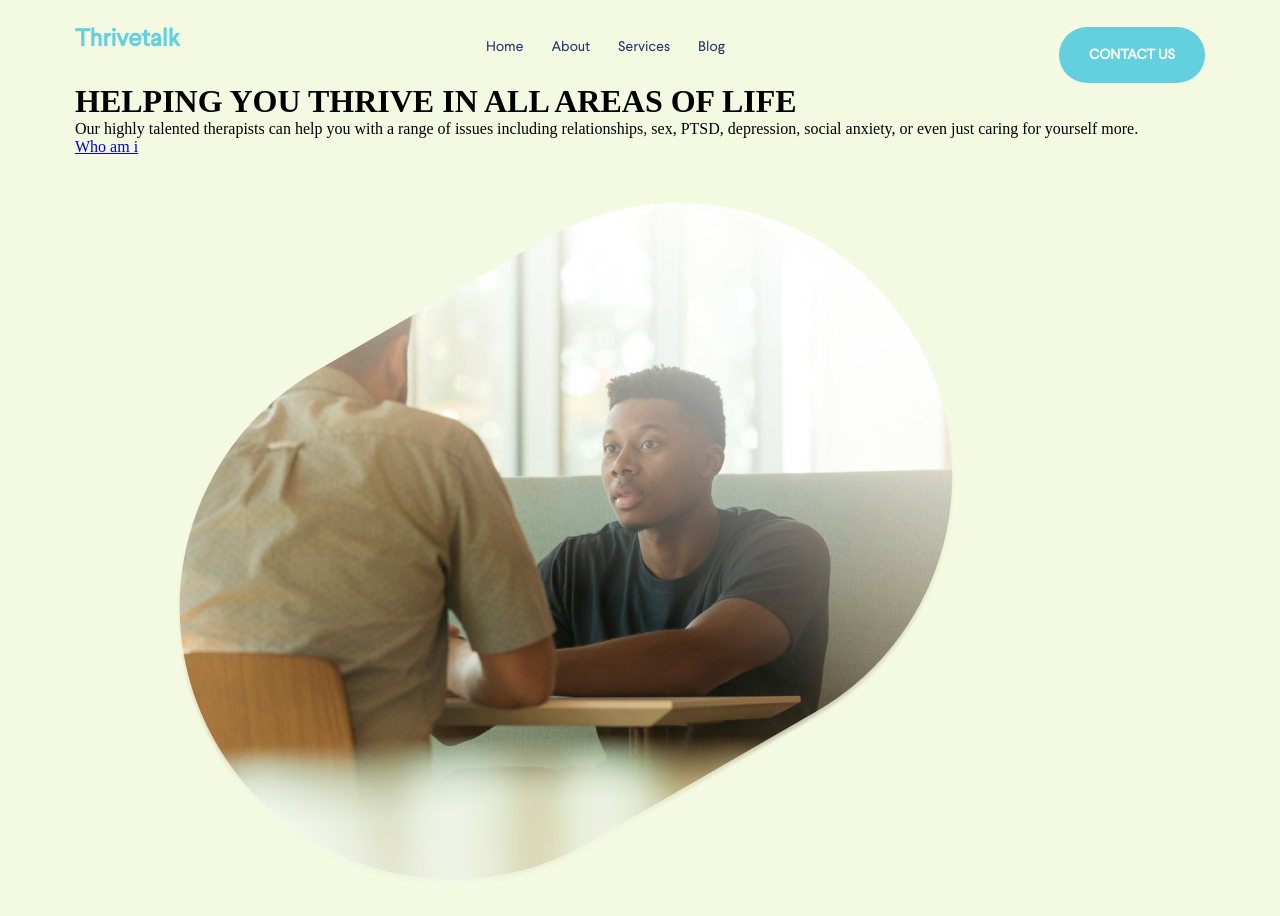
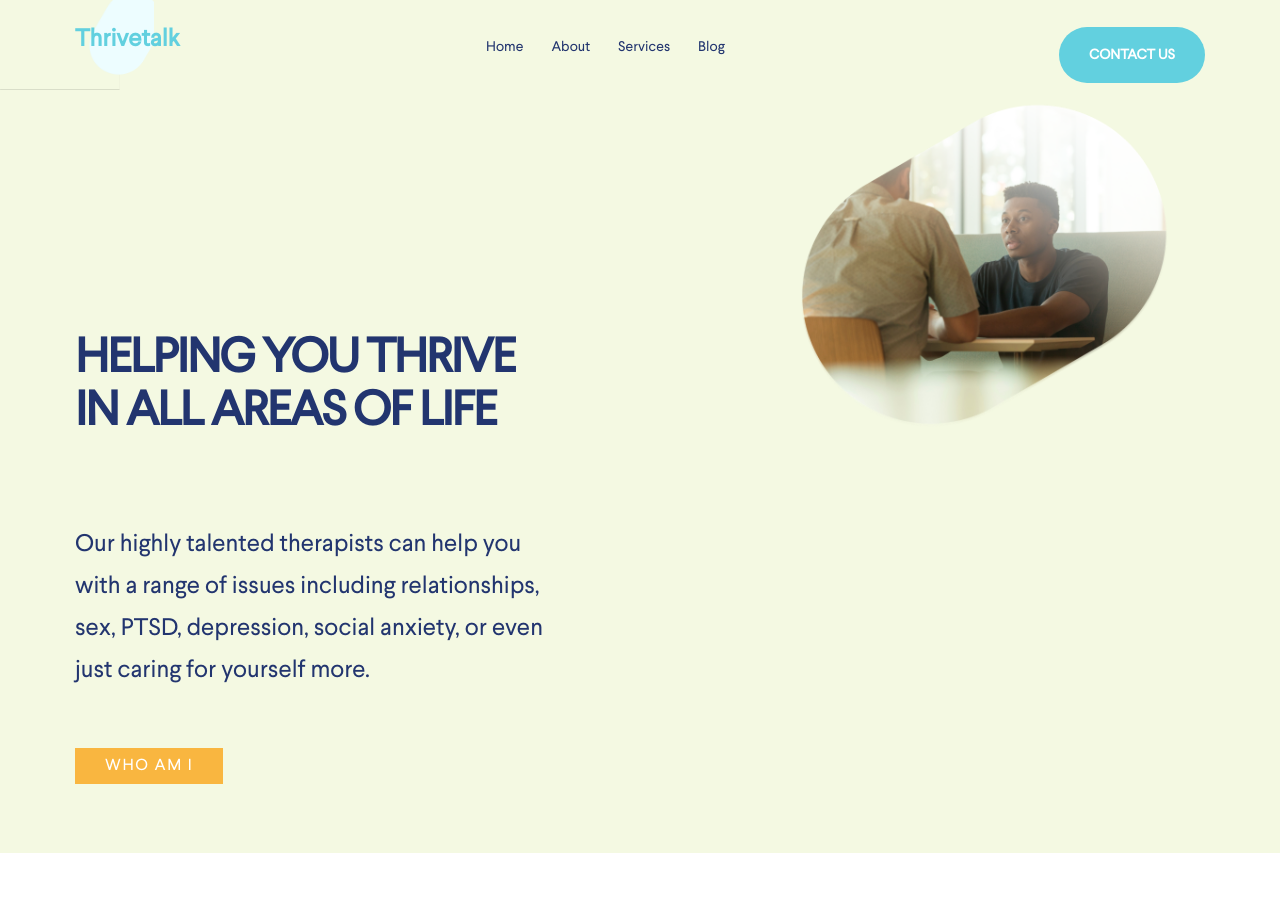
Before and after one commit to ArtBiriukov/Simple-landing, a plain HTML site: page index.html in a window 1280 px wide. After the commit the page ends 853 px from the top, so only its background shows below. Drawn offline with Linux system fonts and the light colour scheme.

Commit message:
addStyles

```diff
--- a/index.html
+++ b/index.html
@@ -22,16 +22,16 @@
         </ul>
         <a href="#" class="top__btn">Contact us</a>
       </menu>
-      <div class="wrappre">
+      <div class="wrapper">
         <div class="offer">
-          <h1 class="offer__title">HELPING YOU THRIVE IN ALL AREAS OF LIFE</h1>
-          <p class="offer__text">
+          <h1 class="title">HELPING YOU THRIVE IN ALL AREAS OF LIFE</h1>
+          <p class="text">
             Our highly talented therapists can help you with a range of issues including relationships, sex,
             PTSD, depression, social anxiety, or even just caring for yourself more.
           </p>
           <a href="#" class="btn">Who am i</a>
         </div>
-        <img src="img/logo__img.png" alt="Logo">
+        <img class="logo__img" src="img/logo__img.png" alt="Logo">
       </div>
     </div>
   </header>
--- a/style.scss
+++ b/style.scss
@@ -1,4 +1,4 @@
-@import 'rav';
+@import '__rav';
 
 * {
   margin: 0;
@@ -12,9 +12,10 @@ body{
   font-family: $mainFont;
 }
 header{
+  background-image: url(img/bg__offer__img.png);
   background-color: $title__color;
   background-repeat: no-repeat;
-  background-size: 100%;
+  background-size: 12%;
 }
 .container{
   width: 1130px;
@@ -71,7 +72,46 @@ header{
 }
 .wrapper {
   display: flex;
+  justify-content: space-between;
+  padding-bottom: 75px;
 }
 .offer{
   width: 480px;
+  & .title{
+    padding-top: 250px;
+    color: $text__color;
+    font-size: 48px;
+    line-height: 53px;
+    font-weight: 900;
+    letter-spacing: -0.035em;
+  }
+  & .text {
+    color: $text__color;
+    font-size: 24px;
+    font-weight: 400;
+    line-height: 42px;
+    padding: 85px 0 63px 0;
+  }
+  & .btn{
+    color: $white;
+    font-size: 16px;
+    line-height: 23px;
+    letter-spacing: 0.1em;
+    padding: 10px 30px;
+    background-color: #F9B640;
+    text-transform: uppercase;
+    text-decoration: none;
+    transition: all 0.5s ease;
+    &:hover{
+      background-color: #62D0DF;
+    }
+  }
 }
+
+
+
+
+.logo__img{
+  width: 40%;
+  height: 40%;
+}
```
Also changed, not shown: style.css, 1 other file.
